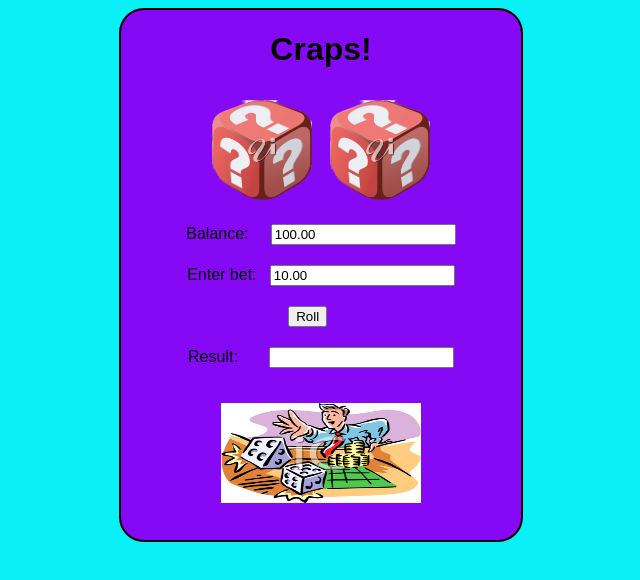
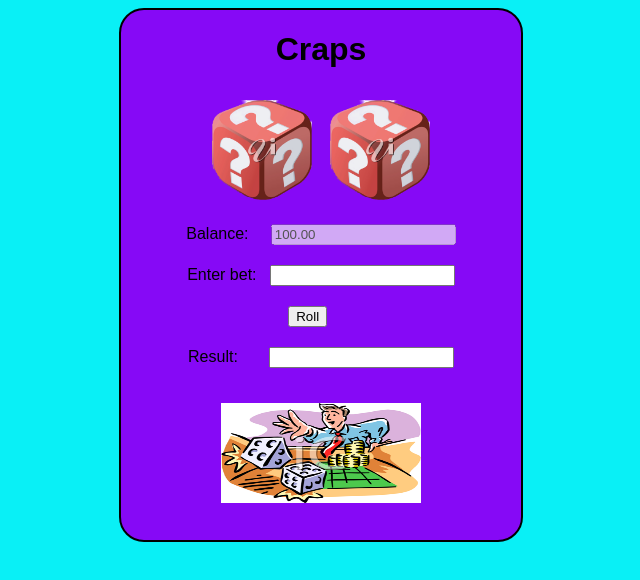
Before and after one commit to lschoch/CS311_Project5_LHS, a plain HTML site: page index.html in a window 1280 px wide. Shown: the whole page, without its empty margins (319-959 px from the left). Drawn offline with Linux system fonts and the light colour scheme.

Commit message:
Disabled balance box.

```diff
--- a/index.html
+++ b/index.html
@@ -5,25 +5,25 @@
     <meta http-equiv="X-UA-Compatible" content="IE=edge">
     <meta name="viewport" content="width=device-width, initial-scale=1.0">
     <link href="css/styles.css" rel="stylesheet" type="text/css">
-
     <title>Craps</title>
 </head>
 <body>
     <div id="box">
         <div class="flex-container">
             <div id="title">
-                <H1>Craps!</H1>
+                <H1>Craps</H1>
             </div>
             <div id="dice" class="flex-item">
                 <img src="img/diceQuestion_transparent.png" id="dieLeft" alt="left die" width="100px" height="100px">&nbsp;&nbsp;&nbsp;&nbsp;<img src="img/diceQuestion_transparent.png" id="dieRight" alt="right die" width="100px" height="100px">
             </div>
             <div id="balanceDiv" class="flex-item">
                 <label for="balance">Balance:&nbsp;&nbsp;&nbsp;&nbsp;</label>
-                <input type="text" id="balance" name="balance"  value="100.00"><br>
+                <!-- Disable balance text box so the player cannot change it. -->
+                <input type="text" id="balance" name="balance"  value="100.00" disabled><br>
             </div>
             <div id="betDiv" class="flex-item">
                 <label for="bet">Enter bet:&nbsp;&nbsp; </label>
-                <input type="text" id="bet" name="bet" value="10.00">
+                <input type="text" id="bet" name="bet">
             </div>
             <div id="rollDiv" class="flex-item">
                 <button id="rollButton">Roll</button>&nbsp;&nbsp;&nbsp;&nbsp;&nbsp;&nbsp;
```
